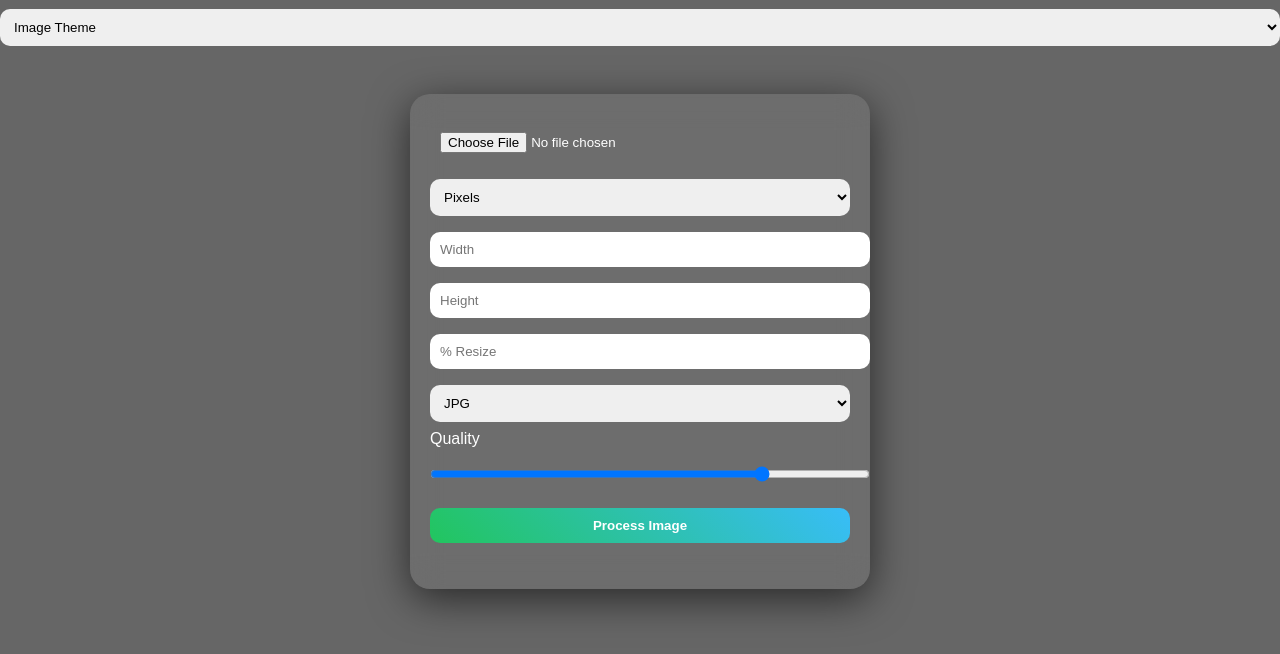
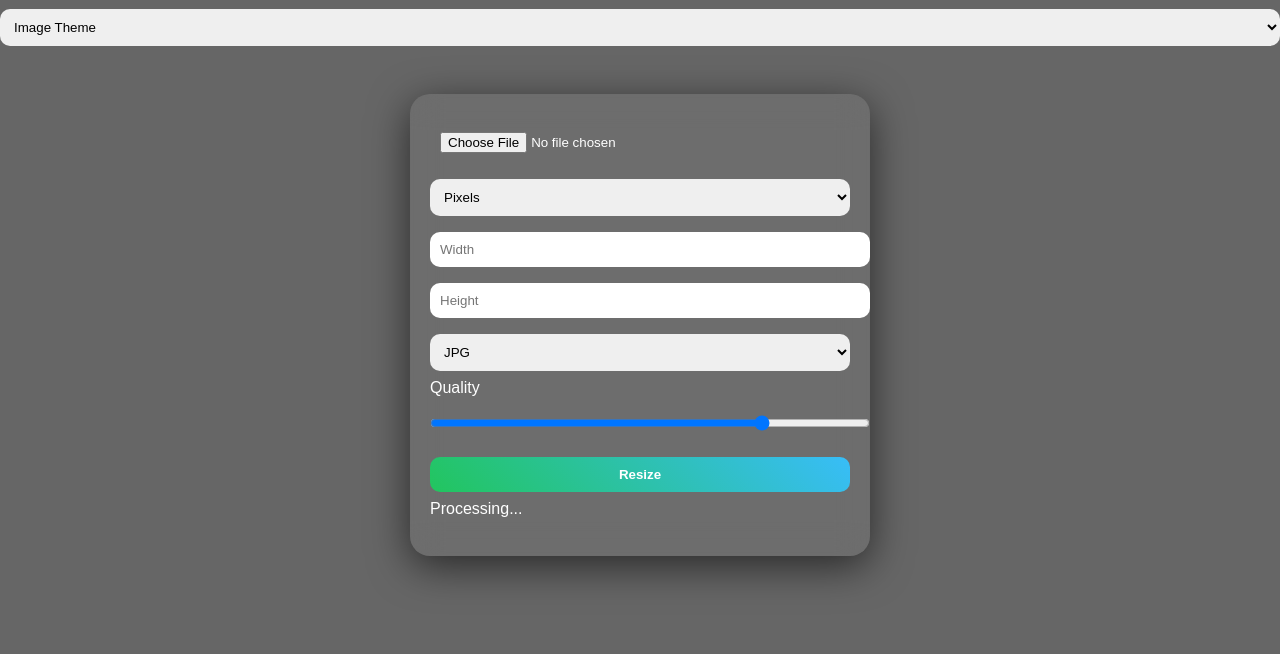
Before and after one commit to aroh097/SnapScale, a plain HTML site: page index.html in a window 1280 px wide. Shown: the part 80-734 px from the top of the page. Drawn offline with Linux system fonts and the light colour scheme.

Commit message:
Update index.html

```diff
--- a/index.html
+++ b/index.html
@@ -1,8 +1,6 @@
 <!DOCTYPE html>
-<html lang="en">
+<html>
 <head>
-<meta charset="UTF-8">
-<meta name="viewport" content="width=device-width, initial-scale=1.0">
 <title>SnapScale Pro</title>
 <link rel="stylesheet" href="style.css">
 </head>
@@ -30,8 +28,6 @@
 <input type="number" id="width" placeholder="Width">
 <input type="number" id="height" placeholder="Height">
 
-<input type="number" id="percent" placeholder="% Resize">
-
 <select id="format">
 <option value="jpeg">JPG</option>
 <option value="png">PNG</option>
@@ -41,9 +37,9 @@
 <label>Quality</label>
 <input type="range" id="quality" min="0.1" max="1" step="0.1" value="0.8">
 
-<button onclick="upload()">Process Image</button>
+<button onclick="upload()">Resize</button>
 
-<div id="loader" style="display:none;">Processing...</div>
+<div id="loader">Processing...</div>
 
 <img id="preview">
 
```
